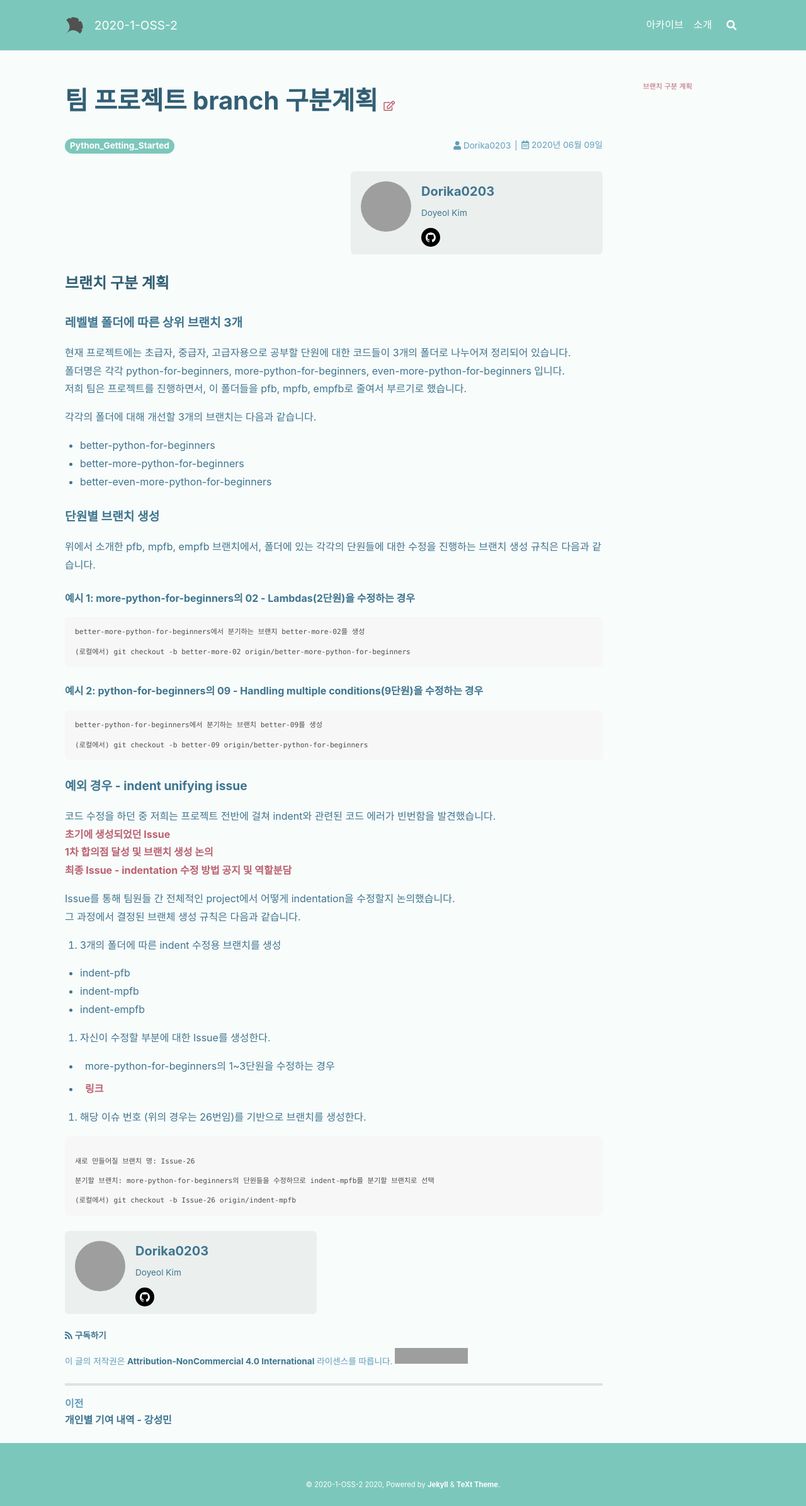
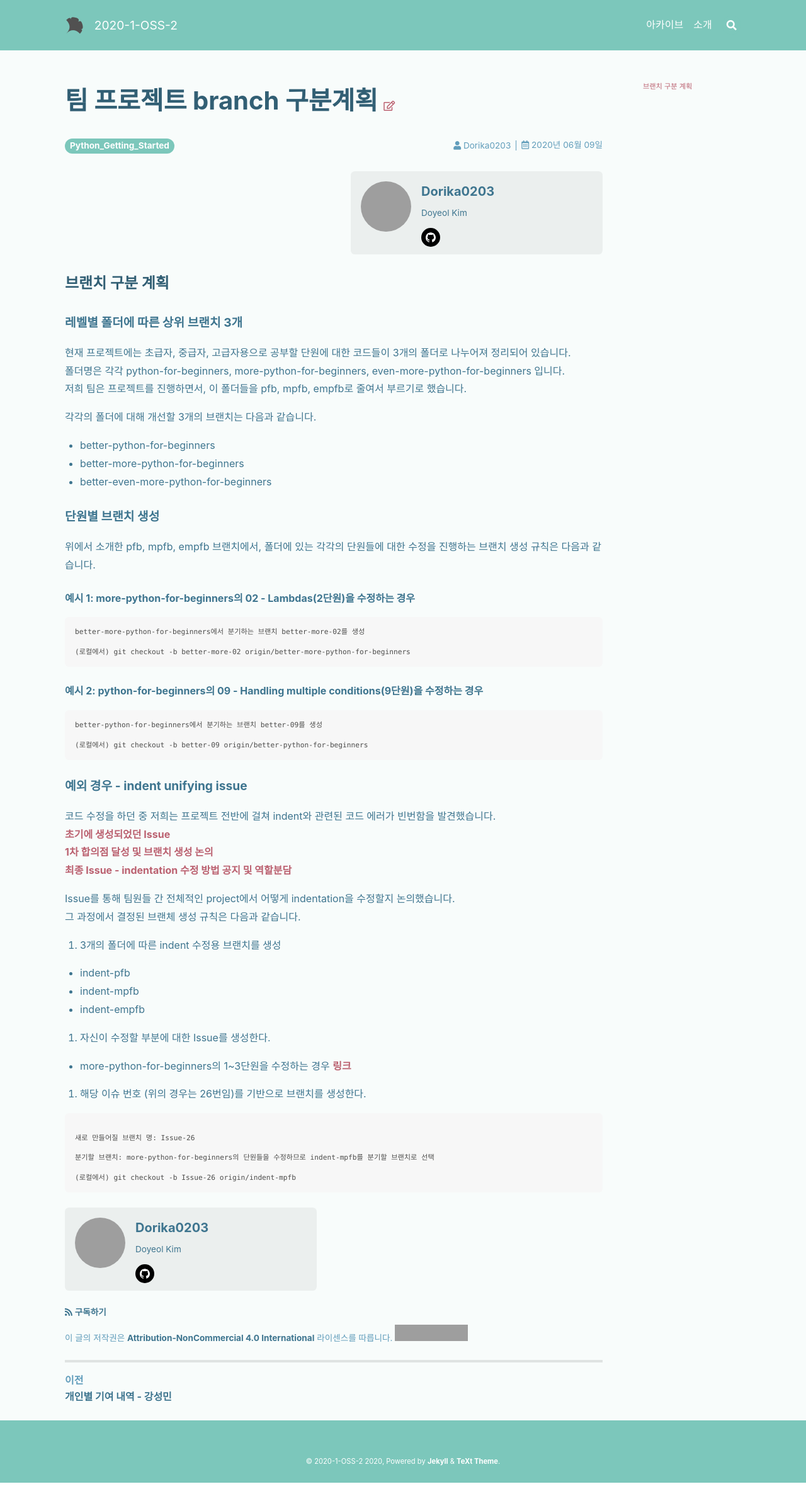
Before and after one commit to 20-1-SKKU-OSS/2020-1-OSS-2, a Jekyll site: the page built from docs/_posts/2020-06-09-Branch-Creating-Rule.md, in a window 1280 px wide. Shown: the whole page at 63% size. Built offline with Jekyll 4.4.1, drawn with Linux system fonts in a browser that asks for light colours; nearby versions of some CDN libraries; after the commit the page ends 2355 px from its top, so only the background shows below that; grey boxes are pictures that could not be loaded.

```diff
--- a/docs/_posts/2020-06-09-Branch-Creating-Rule.md
+++ b/docs/_posts/2020-06-09-Branch-Creating-Rule.md
@@ -58,9 +58,7 @@ Issue를 통해 팀원들 간 전체적인 project에서 어떻게 indentation
 
 2. 자신이 수정할 부분에 대한 Issue를 생성한다.
 
-  + more-python-for-beginners의 1~3단원을 수정하는 경우
-
-  + [링크](https://github.com/20-1-SKKU-OSS/c9-python-getting-started/issues/26)
+  + more-python-for-beginners의 1~3단원을 수정하는 경우 [링크](https://github.com/20-1-SKKU-OSS/c9-python-getting-started/issues/26)
 
 3. 해당 이슈 번호 (위의 경우는 26번임)를 기반으로 브랜치를 생성한다.
 
```
